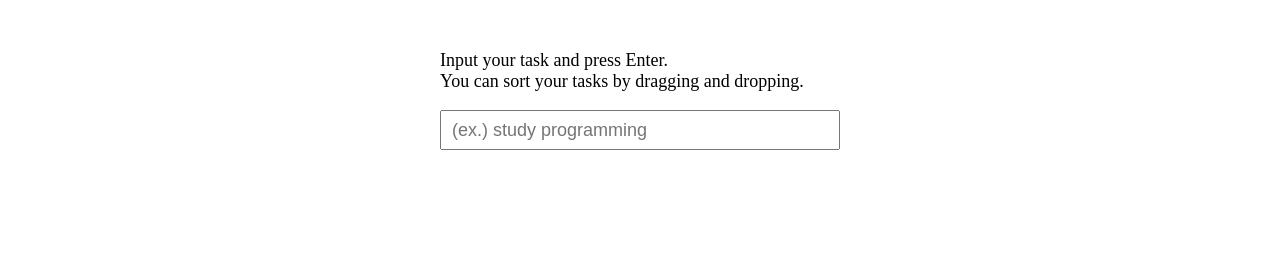
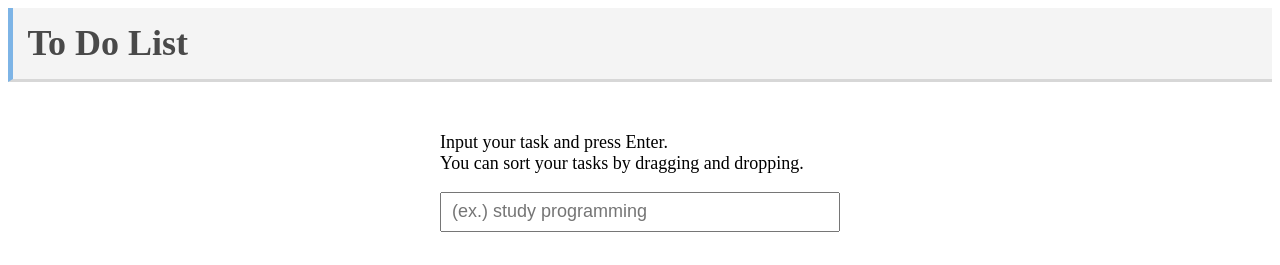
Before and after one commit to Appleple47/To-Do-List, a plain HTML site: page index.html in a window 1280 px wide. Drawn offline with Linux system fonts and the light colour scheme.

Commit message:
make label

```diff
--- a/css/style.css
+++ b/css/style.css
@@ -1,5 +1,13 @@
 html {
     font-size: 18px;
+}
+
+h1 {
+    padding: 0.4em;
+    color: #494949;
+    background: #f4f4f4;
+    border-left: solid 5px #7db4e6;
+    border-bottom: solid 3px #d7d7d7;
 }
 
 #container{
--- a/index.html
+++ b/index.html
@@ -7,6 +7,9 @@
         <script src="js/script.js" defer></script>
     </head>
     <body>
+        <h1>
+            To Do List
+        </h1>
         <div id = "container">
             <p>
                 Input your task and press Enter.<br>You can sort your tasks by dragging and dropping.
```
